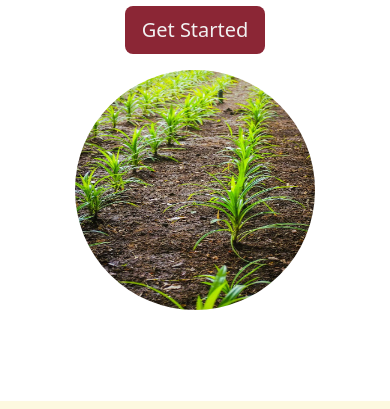
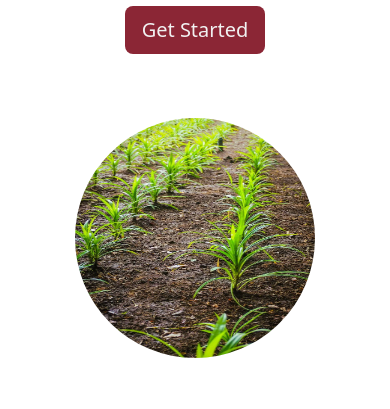
Before and after one commit to Tulasi2304/plant-care-tracker-app, a plain HTML site: page index.html in a window 390 px wide. Shown: the part 691-1100 px from the top of the page. Drawn offline with nearby package versions, Linux system fonts and the light colour scheme.

Commit message:
Update home page

```diff
--- a/css/styles.css
+++ b/css/styles.css
@@ -319,7 +319,7 @@ p.navbar-brand {
         border-radius: 50%;
         height: 15rem;
         width: 15rem;
-        margin: 1rem auto;
+        margin: 4rem auto 0;
     }
 
     .features-line{
```
